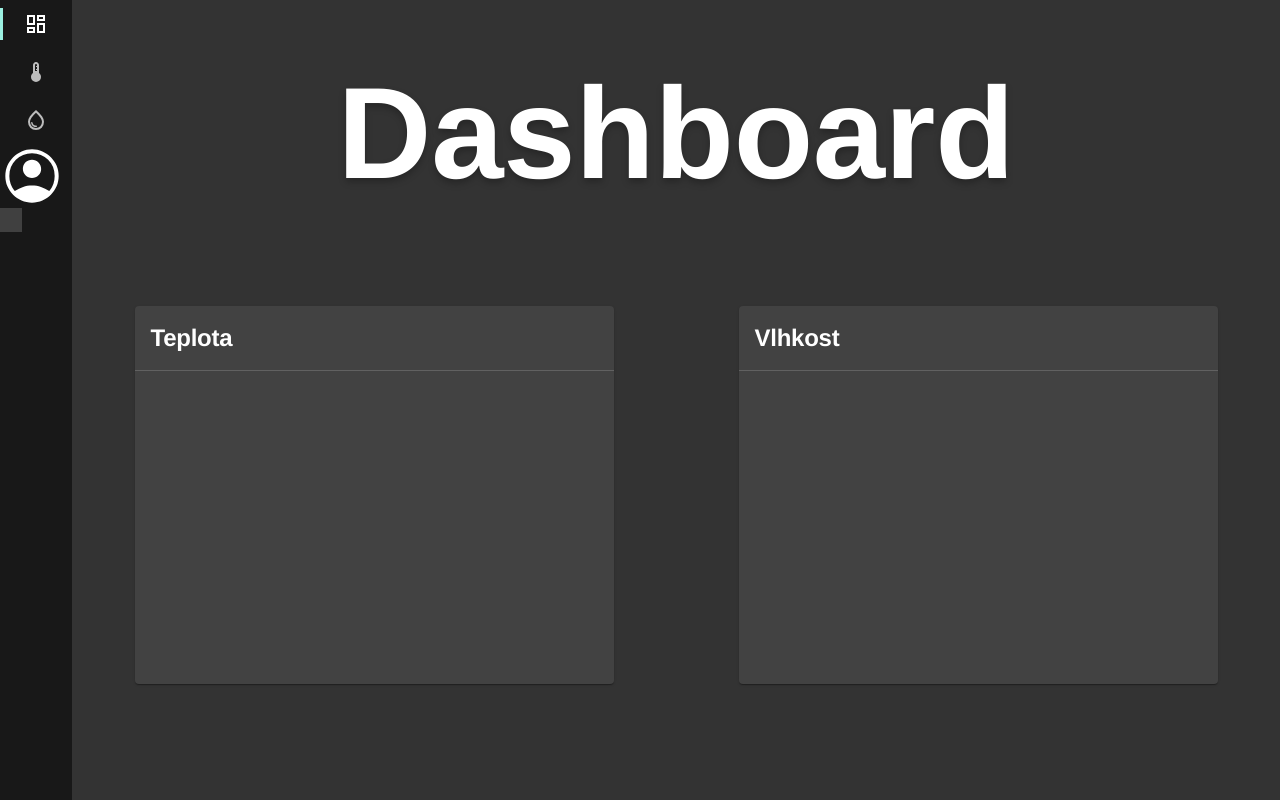
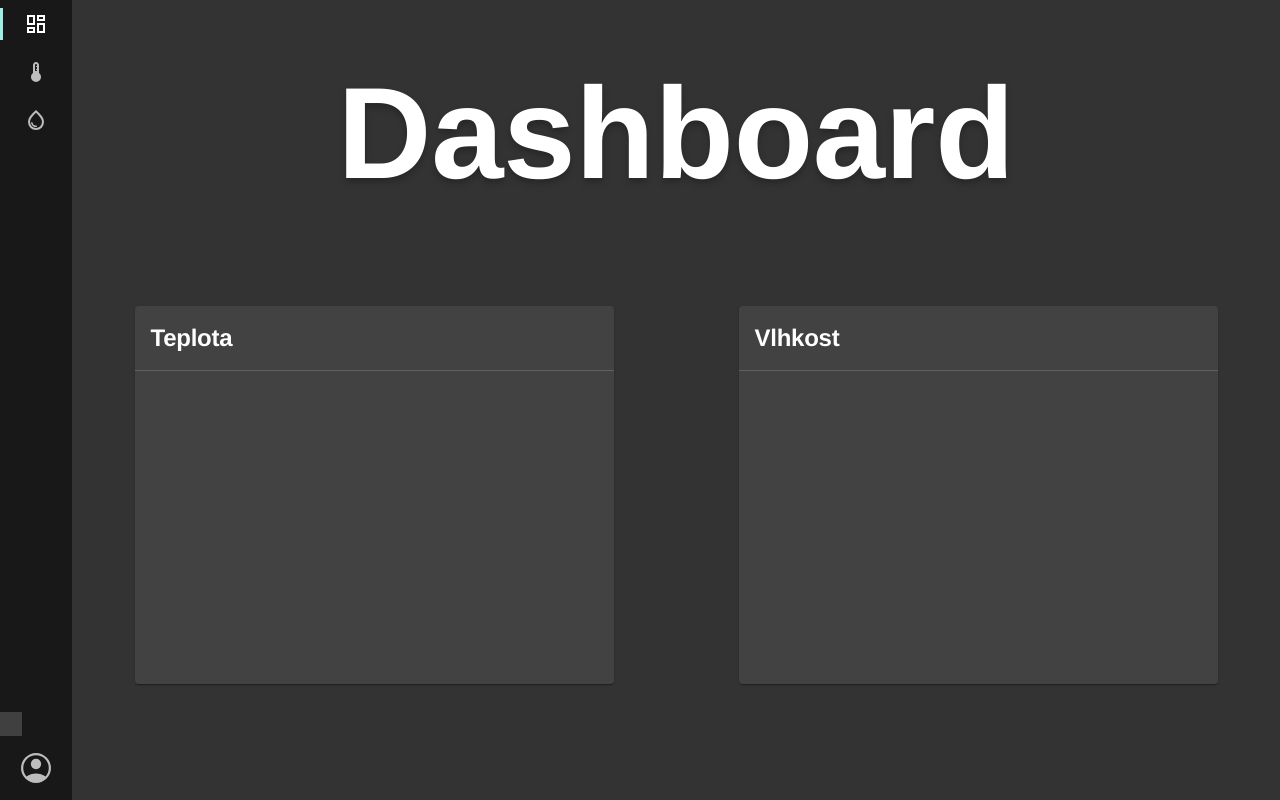
Before and after one commit to uu-team-8/uuWeb, a React (Vite) app: page / in a window 1280 px wide. Built offline with nearby package versions, Linux system fonts and the light colour scheme; the HTML template or start-up script is replaced by a standard one.

Commit message:
LeftPanel

```diff
--- a/src/components/left-panel-item.tsx
+++ b/src/components/left-panel-item.tsx
@@ -6,15 +6,16 @@ interface LeftPanelItemProps {
     icon: JSX.Element
     label: string
     href: string
+    large?: boolean
 }
 
-const LeftPanelItem: FC<LeftPanelItemProps> = ({ icon, label, href }) => {
+const LeftPanelItem: FC<LeftPanelItemProps> = ({ icon, label, href, large }) => {
     const [location] = useLocation();
 
     return (
         <Link href={href}>
-            <Wrapper>
-                <Content selected={location == href}>
+            <Wrapper large={large}>
+                <Content selected={location == href} large={large}>
                     <SelectedIndicator />
                     {icon}
                     <p>{label}</p>
@@ -24,11 +25,18 @@ const LeftPanelItem: FC<LeftPanelItemProps> = ({ icon, label, href }) => {
     )
 }
 
-const Wrapper = styled("div")`
+const Wrapper = styled("div") <{ large?: boolean }>`
     width: 224px;
-    height: 48px;
+    height: ${p => p.large ? "64px" : "48px"};
     padding: 8px 0px;
     cursor: pointer;
+    display: flex;
+    align-items: center;
+
+    svg {
+        width: ${p => p.large ? "36px" : "24px"};
+        height: ${p => p.large ? "36px" : "24px"};
+    }
 `
 
 const SelectedIndicator = styled("div")`
@@ -36,7 +44,7 @@ const SelectedIndicator = styled("div")`
     height: 32px;
 `
 
-const Content = styled("div") <{ selected: boolean }>`
+const Content = styled("div") <{ selected: boolean, large?: boolean }>`
     display: flex;
     align-items: center;
     color: ${p => p.selected ? p.theme.UI.white : p.theme.gray.gray75};
@@ -46,10 +54,8 @@ const Content = styled("div") <{ selected: boolean }>`
     }
 
     > svg {
-        width: 24px;
-        height: 24px;
         fill: ${p => p.selected ? p.theme.UI.white : p.theme.gray.gray75};
-        margin-left: 21px;
+        margin-left: ${p => p.large ? "15px" : "21px"};
     }
 
     > p {
--- a/src/components/left-panel.tsx
+++ b/src/components/left-panel.tsx
@@ -1,8 +1,8 @@
 import type { FC } from "react";
 import { useState } from "react";
 import styled from "@emotion/styled";
-
-import accountCircleIcon from "../assets/icons/account-circle.svg";
+import LeftPanelItem from "./left-panel-item";
+import Spacer from "./spacer";
 
 interface LeftPanelProps {
     children: JSX.Element | JSX.Element[]
@@ -14,11 +14,9 @@ const LeftPanel: FC<LeftPanelProps> = ({ children }) => {
     return (
         <LeftPanelWrapper expanded={expanded}>
             {children}
-            <Footer>
-                <img src={accountCircleIcon} alt="profile-picture" />
-                <p>Vojtěch Novotný</p>
-            </Footer>
+            <Spacer />
             <ExpandButton onClick={() => setExpanded(!expanded)}></ExpandButton>
+            <LeftPanelItem icon={<svg xmlns="http://www.w3.org/2000/svg" height="48" viewBox="0 96 960 960" width="48"><path d="M222 801q63-40 124.5-60.5T480 720q72 0 134 20.5T739 801q44-54 62.5-109T820 576q0-145-97.5-242.5T480 236q-145 0-242.5 97.5T140 576q0 61 19 116t63 109Zm257.814-195Q422 606 382.5 566.314q-39.5-39.686-39.5-97.5t39.686-97.314q39.686-39.5 97.5-39.5t97.314 39.686q39.5 39.686 39.5 97.5T577.314 566.5q-39.686 39.5-97.5 39.5Zm-.219 370q-83.146 0-156.275-31.5t-127.225-86Q142 804 111 731.159 80 658.319 80 575.5q0-82.819 31.5-155.659Q143 347 197.5 293t127.341-85.5Q397.681 176 480.5 176q82.819 0 155.659 31.5Q709 239 763 293t85.5 127Q880 493 880 575.734q0 82.734-31.5 155.5T763 858.5q-54 54.5-127.129 86T479.595 976Z" /></svg>} label="Vojtěch Novotný" href="/profil" large />
         </LeftPanelWrapper>
     )
 }
@@ -29,16 +27,12 @@ const LeftPanelWrapper = styled("div") <{ expanded: boolean }>`
     height: 100vh;
     background-color: ${p => p.theme.gray.gray10};
     overflow: hidden;
+    display: flex;
+    flex-direction: column;
 
     p {
         display: ${p => !p.expanded ? "none" : "block"};
     }
-`
-
-const Footer = styled("div")`
-    width: 224px;
-    height: 64px;
-    display: flex;
 `
 
 const ExpandButton = styled("div")`
```
Also changed, not shown: src/assets/icons/account-circle.svg.
